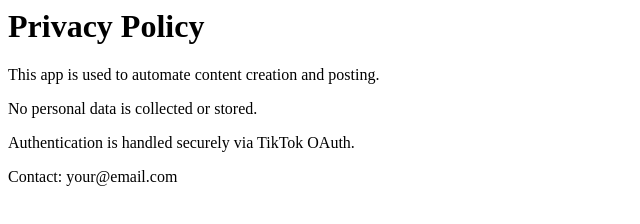
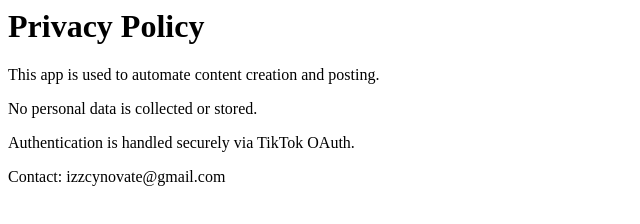
Before and after one commit to champ9669/cantikhaus, a plain HTML site: page privacy.html in a window 1280 px wide. Shown: the full height of the page, 0-640 px from the left. Drawn offline with Linux system fonts and the light colour scheme.

Commit message:
Update privacy.html

```diff
--- a/privacy.html
+++ b/privacy.html
@@ -5,6 +5,6 @@
 <p>This app is used to automate content creation and posting.</p>
 <p>No personal data is collected or stored.</p>
 <p>Authentication is handled securely via TikTok OAuth.</p>
-<p>Contact: your@email.com</p>
+<p>Contact: izzcynovate@gmail.com</p>
 </body>
 </html>
```
